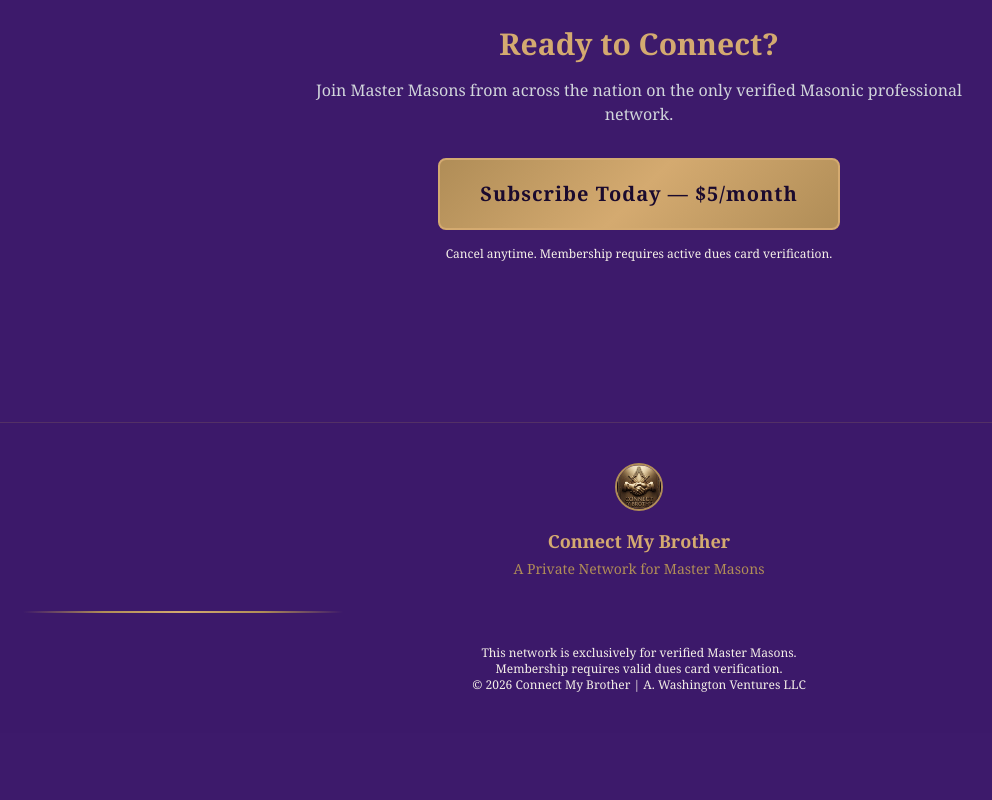
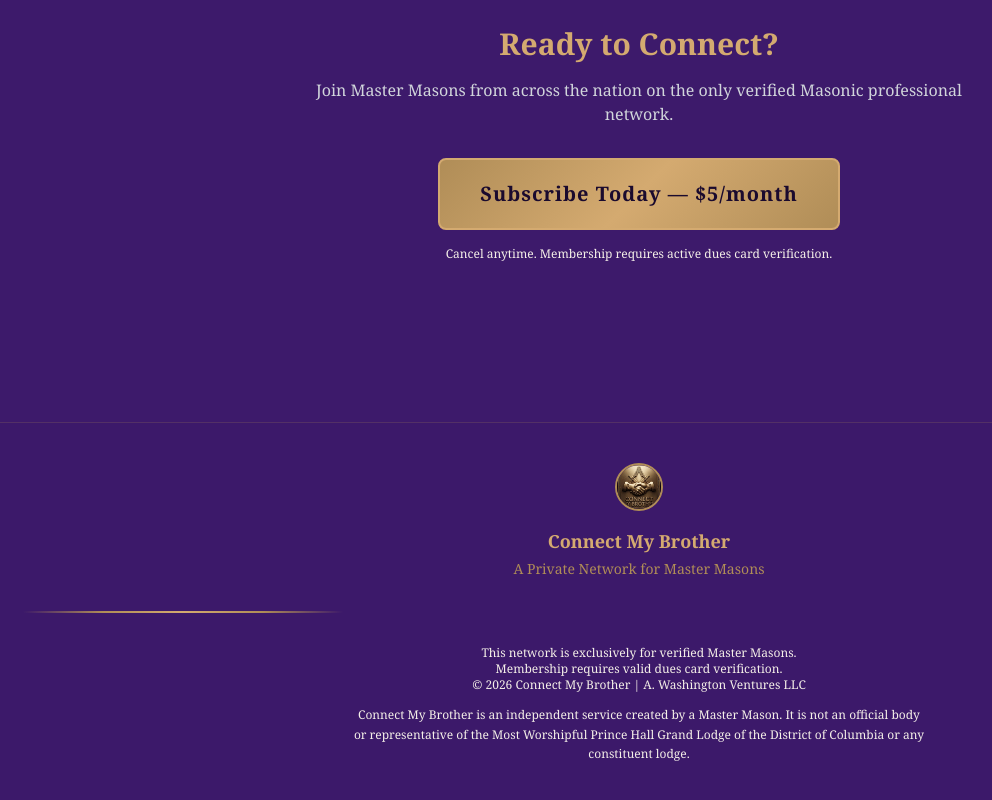
Before and after one commit to AWashington-Ventures/connect-my-brother, a Next.js app: page / in a window 1280 px wide. Shown: the part 2430-3230 px from the top of the page, without its empty margins (1-993 px from the left). Before the commit the page ends 3163 px from the top, so only its background shows below. Built offline with nearby package versions, Linux system fonts and the light colour scheme; no server answers.

Commit message:
Add independent platform disclaimer to footer

```diff
--- a/src/components/Footer.tsx
+++ b/src/components/Footer.tsx
@@ -15,6 +15,9 @@ export default function Footer() {
           Membership requires valid dues card verification.<br />
           © {new Date().getFullYear()} Connect My Brother | A. Washington Ventures LLC
         </p>
+        <p className="text-brass-dim/40 text-xs mt-3 max-w-xl mx-auto leading-relaxed">
+          Connect My Brother is an independent service created by a Master Mason. It is not an official body or representative of the Most Worshipful Prince Hall Grand Lodge of the District of Columbia or any constituent lodge.
+        </p>
       </div>
     </footer>
   )
```
